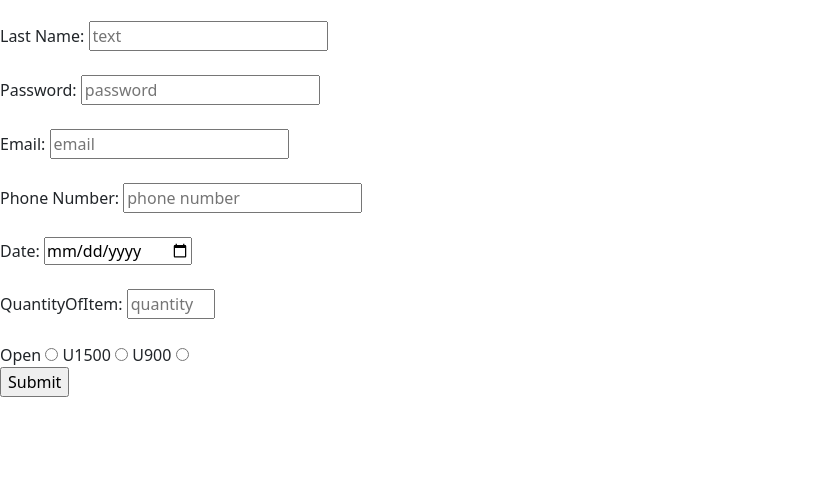
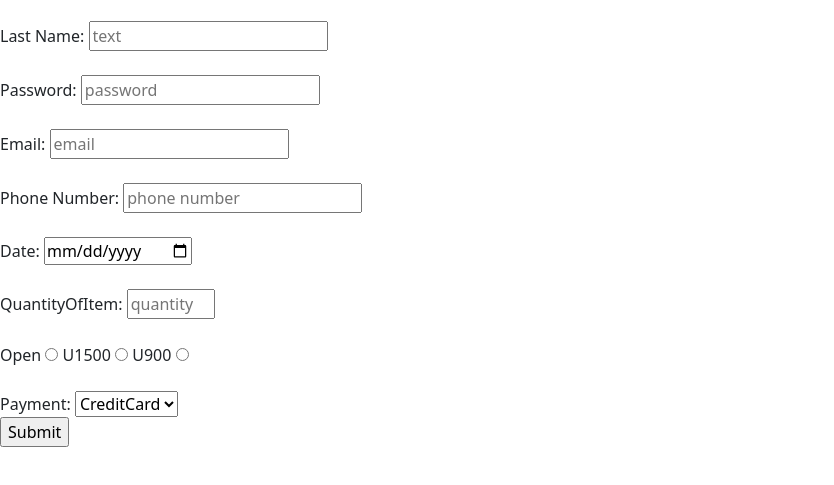
Before and after one commit to NamanMehta818/NamanMehta, a plain HTML site: page index.html in a window 1280 px wide. Shown: the part 119-604 px from the top of the page, without its empty margins (0-834 px from the left). Drawn offline with nearby package versions, Linux system fonts and the light colour scheme.

Commit message:
Update index.html

```diff
--- a/index.html
+++ b/index.html
@@ -75,6 +75,17 @@
         <input type="radio" name="section">
       </div>
 
+      <br>
+
+      <div>
+        <label>Payment:</label>
+        <select name="payment">
+          <option value="creditcard">CreditCard</option>
+          <option value="cash">Cash</option>
+          <option value="giftcard">GiftCard</option>
+        </select>
+      </div>
+
 
 
 
```
